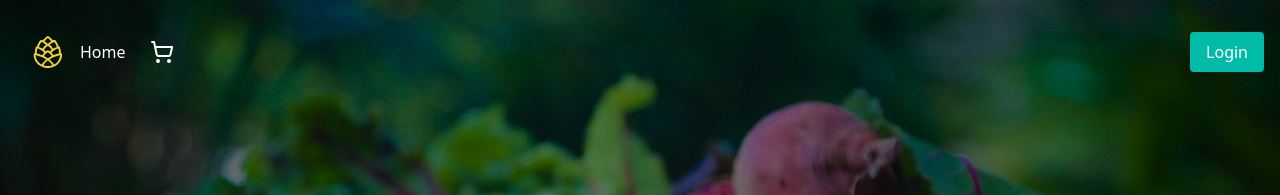
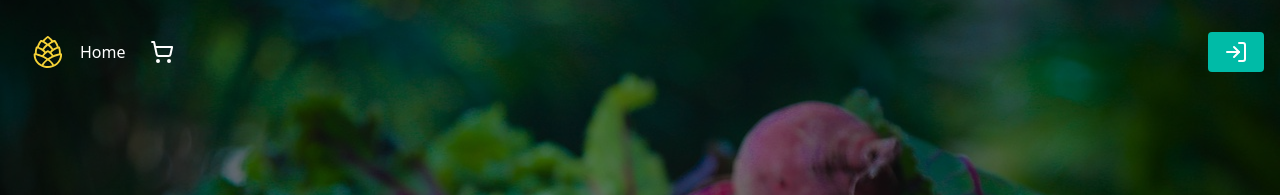
Before and after one commit to Sebastian2979/shop-frontend, a React (Vite) app: page / in a window 1280 px wide. Shown: the top 195 px of the page. Built offline with nearby package versions, Linux system fonts and the light colour scheme; no server answers.

Commit message:
add login and logout lucid react icons

```diff
--- a/src/myComponents/Navbar.jsx
+++ b/src/myComponents/Navbar.jsx
@@ -4,7 +4,7 @@
 import logo from "../assets/pumo.svg";
 import { useAuth } from "@/context/AuthContext";
 import { Button } from "@/components/ui/button";
-import { Menu, ShoppingCart } from "lucide-react";
+import { Menu, ShoppingCart, LogIn, LogOut } from "lucide-react";
 import { useSelector } from "react-redux";
 
 export const Navbar = () => {
@@ -104,8 +104,9 @@
               <Button
                 onClick={logout}
                 className="bg-amber-500 text-white hover:bg-amber-600"
+                title='Logout'
               >
-                Logout
+                <LogOut />
               </Button>
               <span className="font-medium">Hallo {user.name}</span>
             </>
@@ -113,8 +114,9 @@
             <Link
               to="/login"
               className="bg-teal-500 text-white px-4 py-2 rounded hover:bg-teal-600"
+              title='Login'
             >
-              Login
+              <LogIn />
             </Link>
           )}
         </div>
```
